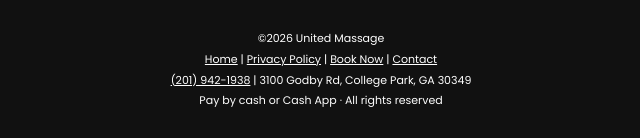
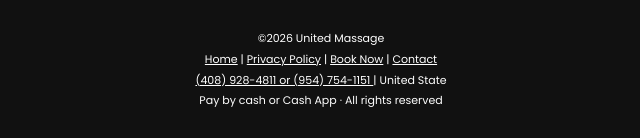
Before and after one commit to imdadprofessional-collab/unitedmassage, a website: page book.html in a window 1280 px wide. Shown: the part 1755-1893 px from the top of the page, 319-959 px from the left. Drawn offline with Linux system fonts and the light colour scheme; a web font is replaced by a local one.

Commit message:
Update book.html

```diff
--- a/book.html
+++ b/book.html
@@ -44,5 +44,5 @@
 <script src="/assets/book.js" defer></script></main>
 <footer><div>&copy;2026 United Massage</div>
 <div><a href="/">Home</a> | <a href="/privacy">Privacy Policy</a> | <a href="/book">Book Now</a> | <a href="/contact">Contact</a></div>
-<div><a href="tel:+12019421938">(201) 942-1938</a> | 3100 Godby Rd, College Park, GA 30349</div>
+<div><a href="tel:+1408928-4811">(408) 928-4811 or (954) 754-1151 </a> | United State</div>
 <div>Pay by cash or Cash App &middot; All rights reserved</div></footer></body></html>
```
